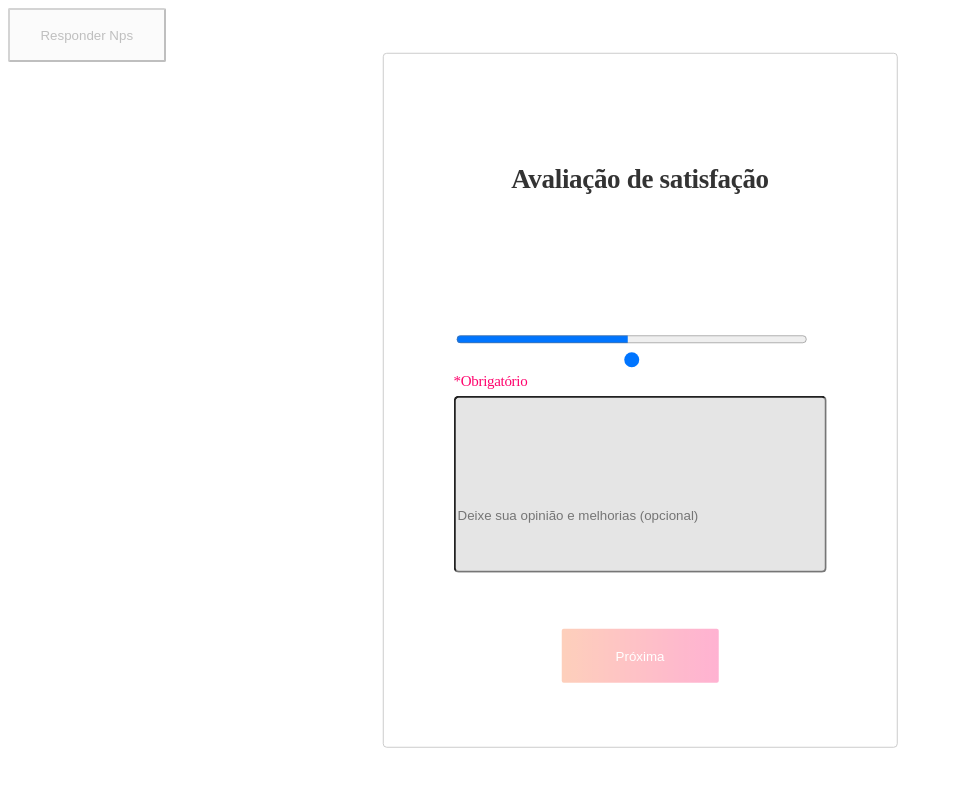
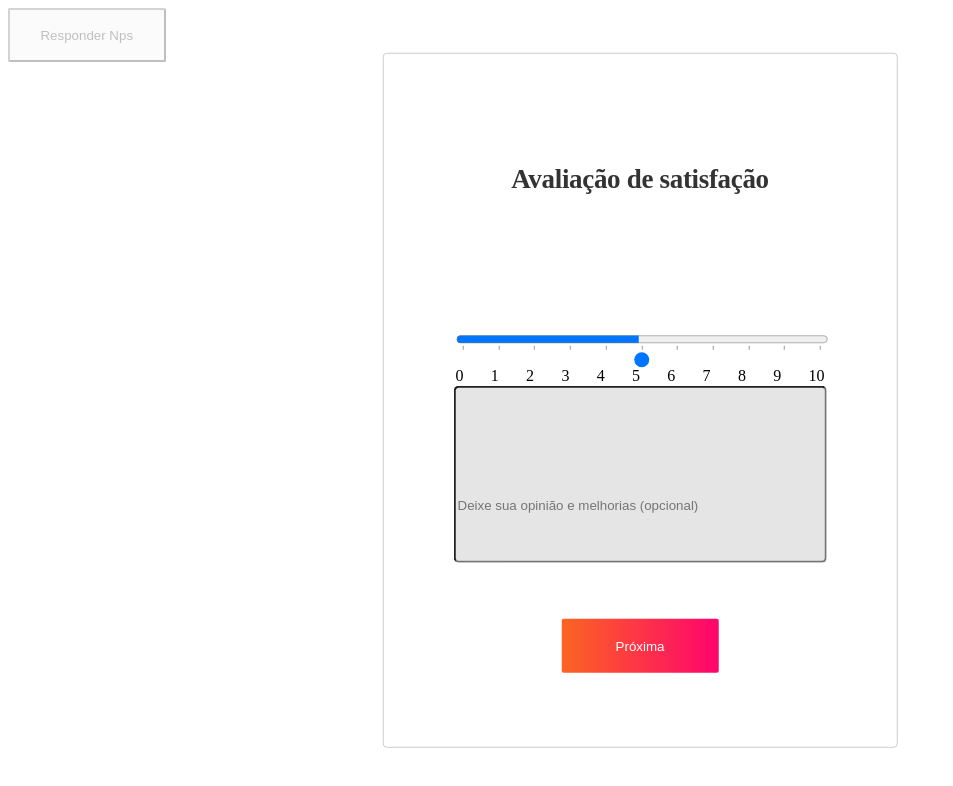
Before and after one commit to abnerwerley/nps-frontend, a React (Vite) app: page /thirdQuestion in a window 1280 px wide. Shown: the top 786 px of the page, without its empty margins (0-953 px from the left). Built offline with nearby package versions, Linux system fonts and the light colour scheme; no server answers.

Commit message:
:recycle: @abnerwerley [input range improved, and mandatory validation only in the firstPage]

```diff
--- a/src/pages/FirstQuestion/index.jsx
+++ b/src/pages/FirstQuestion/index.jsx
@@ -33,7 +33,7 @@ function FirstQuestion() {
 
   const [question, setQuestion] = useState("");
   const [questionId, setQuestionId] = useState("");
-  const [response, setResponse] = useState("");
+  const [response, setResponse] = useState();
   const [score, setScore] = useState();
 
   const handleResponseChange = (event) => {
@@ -89,35 +89,45 @@ function FirstQuestion() {
 
             <S.DivFields>
               <S.Range
+                min="0"
+                max="10"
                 name="score"
                 type="range"
                 onChange={handleScoreChange}
                 testId="range"
+                list="datalist"
               />
-              <S.DataList>
-                <option value="0" />
-                <option value="1" />
-                <option value="2" />
-                <option value="3" />
-                <option value="4" />
-                <option value="5" />
-                <option value="6" />
-                <option value="7" />
-                <option value="8" />
-                <option value="9" />
-                <option value="10" />
+              <S.DataList id="datalist">
+                <option value="0">0</option>
+                <option value="1">1</option>
+                <option value="2">2</option>
+                <option value="3">3</option>
+                <option value="4">4</option>
+                <option value="5">5</option>
+                <option value="6">6</option>
+                <option value="7">7</option>
+                <option value="8">8</option>
+                <option value="9">9</option>
+                <option value="10">10</option>
               </S.DataList>
-              {score === undefined && <S.P className="obrigatorio">*Obrigatório</S.P>}
+
               <TextArea
                 name={"response"}
                 onChange={handleResponseChange}
               ></TextArea>
+              {(response === undefined || response === "") && (
+                <S.P className="obrigatorio">*Obrigatório</S.P>
+              )}
             </S.DivFields>
             <S.BottomButtons>
               <Button
                 className={"nextButton"}
-                onClick={score !== undefined ? post : undefined}
-                disabled={score !== undefined ? false : true}
+                onClick={
+                  response !== undefined && response !== "" ? post : undefined
+                }
+                disabled={
+                  response !== undefined && response !== "" ? false : true
+                }
               >
                 <S.LinkStyled to={"/secondQuestion"} style={{ color: "white" }}>
                   Próxima
--- a/src/pages/FirstQuestion/style.js
+++ b/src/pages/FirstQuestion/style.js
@@ -135,7 +135,7 @@ export const DivFields = styled.div`
 
 export const Range = styled.input`
   padding-top: 40px;
-  width: 352px;
+  width:100%
   height: 9px;
 
   background: #e5e5e5;
@@ -143,13 +143,28 @@ export const Range = styled.input`
 
   @media (min-width: 300px) and (max-width: 699px) {
     padding-top: 25px;
-
-    width: 260px;
     height: 28px;
   }
 `;
 
-export const DataList = styled.datalist``;
+export const DataList = styled.datalist`
+height: 5px;
+display: flex;
+justify-content: space-between;
+padding-bottom: 15px;
+
+> option {
+  font-family: "Poppins";
+  font-style: normal;
+  font-weight: 300;
+  font-size: 13;
+  line-height: 28px;
+
+  display: flex;
+  align-items: center;
+  text-align: center;
+}
+`;
 
 export const P = styled.p`
   font-family: "Poppins";
--- a/src/pages/SecondQuestion/index.jsx
+++ b/src/pages/SecondQuestion/index.jsx
@@ -94,27 +94,27 @@ function SecondQuestion() {
 
             <S.DivFields testId="divFieldsSecond">
               <S.Range
+                min="0"
+                max="10"
                 name="score"
                 type="range"
                 onChange={handleScoreChange}
-                testId="rangeSecond"
+                testId="range"
+                list="datalist"
               />
-              <S.DataList>
-                <option value="0" />
-                <option value="1" />
-                <option value="2" />
-                <option value="3" />
-                <option value="4" />
-                <option value="5" />
-                <option value="6" />
-                <option value="7" />
-                <option value="8" />
-                <option value="9" />
-                <option value="10" />
+              <S.DataList id="datalist">
+                <option value="0">0</option>
+                <option value="1">1</option>
+                <option value="2">2</option>
+                <option value="3">3</option>
+                <option value="4">4</option>
+                <option value="5">5</option>
+                <option value="6">6</option>
+                <option value="7">7</option>
+                <option value="8">8</option>
+                <option value="9">9</option>
+                <option value="10">10</option>
               </S.DataList>
-              {score === undefined && (
-                <S.P className="obrigatorio">*Obrigatório</S.P>
-              )}
               <TextArea
                 name={"response"}
                 onChange={handleResponseChange}
@@ -126,11 +126,7 @@ function SecondQuestion() {
                   Voltar
                 </S.LinkStyled>
               </Button>
-              <Button
-                className={"nextButton"}
-                onClick={score !== undefined ? post : undefined}
-                disabled={score !== undefined ? false : true}
-              >
+              <Button className={"nextButton"} onClick={post}>
                 <S.LinkStyled to={"/thirdQuestion"} style={{ color: "white" }}>
                   Próxima
                 </S.LinkStyled>
--- a/src/pages/SecondQuestion/style.js
+++ b/src/pages/SecondQuestion/style.js
@@ -135,7 +135,7 @@ export const DivFields = styled.div`
 
 export const Range = styled.input`
   padding-top: 40px;
-  width: 352px;
+  width: 100%;
   height: 9px;
 
   background: #e5e5e5;
@@ -143,28 +143,26 @@ export const Range = styled.input`
 
   @media (min-width: 300px) and (max-width: 699px) {
     padding-top: 25px;
-
-    width: 260px;
     height: 28px;
   }
 `;
 
-export const DataList = styled.datalist``;
+export const DataList = styled.datalist`
+  height: 5px;
+  display: flex;
+  justify-content: space-between;
+  padding-bottom: 15px;
 
-export const P = styled.p`
-  font-family: "Poppins";
-  font-style: normal;
-  font-weight: 400;
-  font-size: 15px;
-  line-height: 30px;
+  > option {
+    font-family: "Poppins";
+    font-style: normal;
+    font-weight: 300;
+    font-size: 13;
+    line-height: 28px;
 
-  margin: 0;
-  padding: 0;
-  letter-spacing: -0.02em;
-
-  color: #ff046d;
-  @media (min-width: 300px) and (max-width: 699px) {
-    font-size: 10px;
+    display: flex;
+    align-items: center;
+    text-align: center;
   }
 `;
 
--- a/src/pages/ThirdQuestion/index.jsx
+++ b/src/pages/ThirdQuestion/index.jsx
@@ -93,23 +93,28 @@ function ThirdQuestion() {
             </S.Texts>
 
             <S.DivFields testId="thirdDivFields">
-              <S.Range name="score" type="range" onChange={handleScoreChange} />
-              <S.DataList>
-                <option value="0" />
-                <option value="1" />
-                <option value="2" />
-                <option value="3" />
-                <option value="4" />
-                <option value="5" />
-                <option value="6" />
-                <option value="7" />
-                <option value="8" />
-                <option value="9" />
-                <option value="10" />
+              <S.Range
+                min="0"
+                max="10"
+                name="score"
+                type="range"
+                onChange={handleScoreChange}
+                testId="range"
+                list="datalist"
+              />
+              <S.DataList id="datalist">
+                <option value="0">0</option>
+                <option value="1">1</option>
+                <option value="2">2</option>
+                <option value="3">3</option>
+                <option value="4">4</option>
+                <option value="5">5</option>
+                <option value="6">6</option>
+                <option value="7">7</option>
+                <option value="8">8</option>
+                <option value="9">9</option>
+                <option value="10">10</option>
               </S.DataList>
-              {score === undefined && (
-                <S.P className="obrigatorio">*Obrigatório</S.P>
-              )}
               <TextArea
                 name={"response"}
                 onChange={handleResponseChange}
@@ -121,11 +126,7 @@ function ThirdQuestion() {
                   Voltar
                 </S.LinkStyled>
               </Button>
-              <Button
-                className={"nextButton"}
-                onClick={score !== undefined ? post : undefined}
-                disabled={score !== undefined ? false : true}
-              >
+              <Button className={"nextButton"} onClick={post}>
                 <S.LinkStyled to={"/finished"} style={{ color: "white" }}>
                   Próxima
                 </S.LinkStyled>
--- a/src/pages/ThirdQuestion/style.js
+++ b/src/pages/ThirdQuestion/style.js
@@ -135,7 +135,7 @@ export const DivFields = styled.div`
 
 export const Range = styled.input`
   padding-top: 40px;
-  width: 352px;
+  width: 100%;
   height: 9px;
 
   background: #e5e5e5;
@@ -144,27 +144,25 @@ export const Range = styled.input`
   @media (min-width: 300px) and (max-width: 699px) {
     padding-top: 25px;
 
-    width: 260px;
     height: 28px;
   }
 `;
 
-export const DataList = styled.datalist``;
+export const DataList = styled.datalist`
+  height: 5px;
+  display: flex;
+  justify-content: space-between;
+  padding-bottom: 15px;
+  > option {
+    font-family: "Poppins";
+    font-style: normal;
+    font-weight: 300;
+    font-size: 13;
+    line-height: 28px;
 
-export const P = styled.p`
-  font-family: "Poppins";
-  font-style: normal;
-  font-weight: 400;
-  font-size: 15px;
-  line-height: 30px;
-
-  margin: 0;
-  padding: 0;
-  letter-spacing: -0.02em;
-
-  color: #ff046d;
-  @media (min-width: 300px) and (max-width: 699px) {
-    font-size: 10px;
+    display: flex;
+    align-items: center;
+    text-align: center;
   }
 `;
 
```
